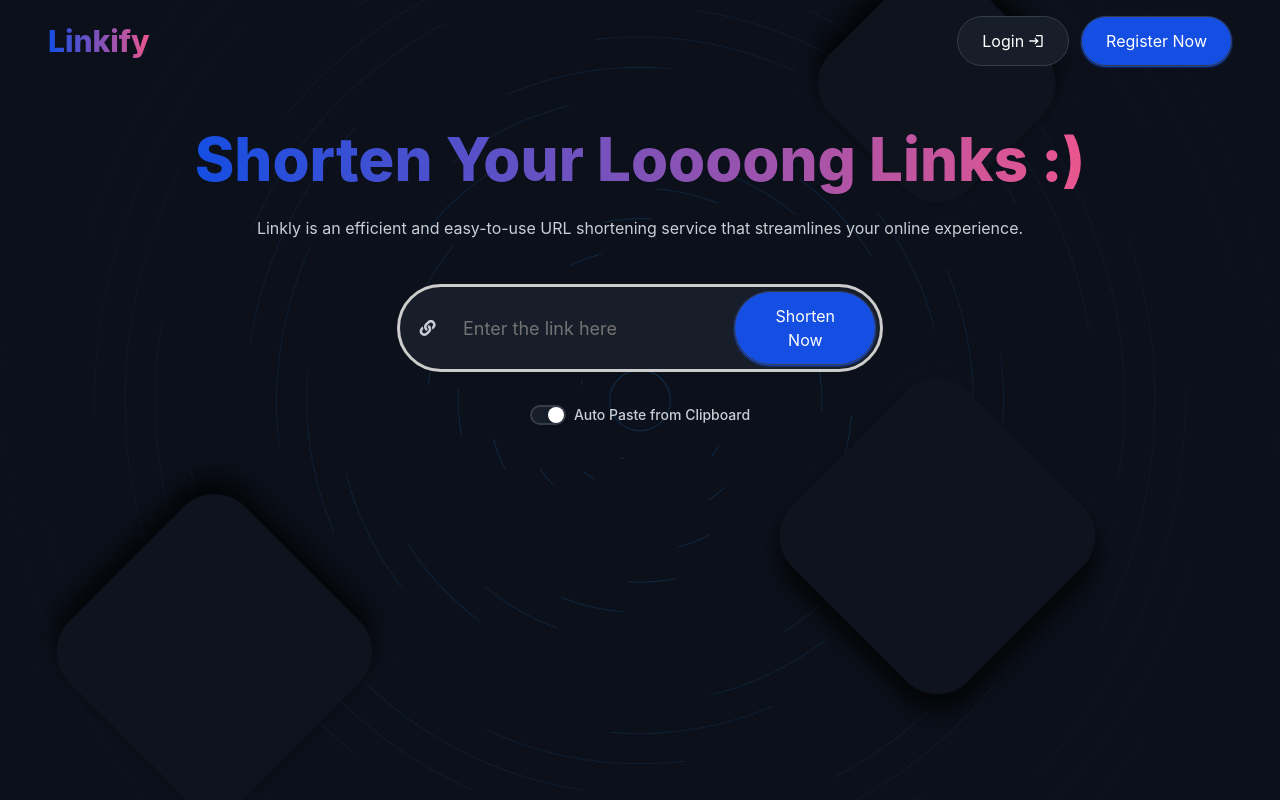
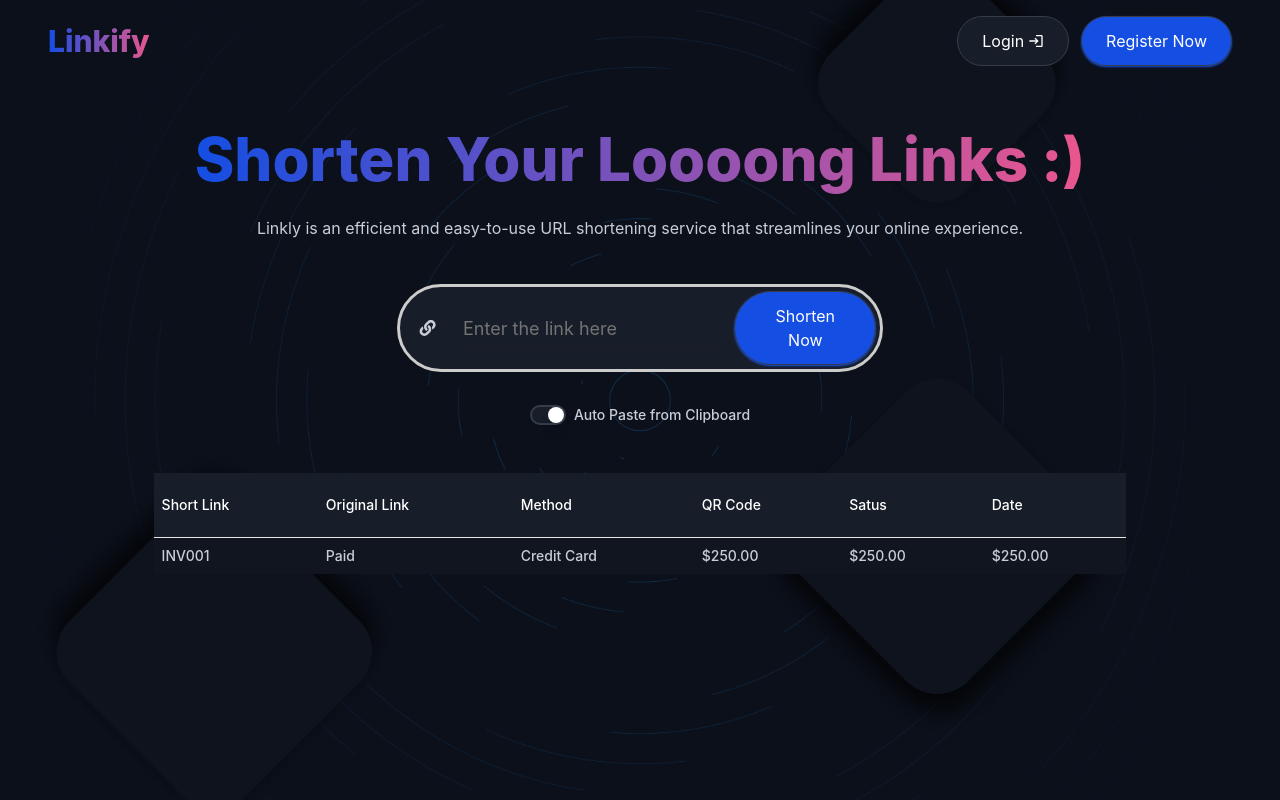
Before and after one commit to vaibhavgupta5/URL-Shortner, a Next.js app: page / in a window 1280 px wide. Built offline with nearby package versions, Linux system fonts and the light colour scheme.

Commit message:
adding table

```diff
--- a/src/app/page.tsx
+++ b/src/app/page.tsx
@@ -1,10 +1,8 @@
 import Header from "@/components/Header";
 import InputField from "@/components/InputField";
-import { Label } from "@/components/ui/label";
-import { Switch } from "@/components/ui/switch";
+import LinkTable from "@/components/LinkTable";
 
 export default function Home() {
-
   return (
     <div className="w-full h-[100vh]">
       <Header />
@@ -17,7 +15,9 @@
           streamlines your online experience.
         </p>
         <InputField />
-
+        <div className="w-[80%] mt-12">
+        <LinkTable />
+        </div>
 
       </div>
     </div>
--- a/src/components/InputField.tsx
+++ b/src/components/InputField.tsx
@@ -9,7 +9,6 @@
 import { Switch } from "./ui/switch";
 import { Label } from "./ui/label";
 
-
 interface ShortenedUrl {
   originalUrl: string;
   shortUrl: string;
@@ -17,32 +16,31 @@
 }
 
 function InputField() {
-  const { toast } = useToast()
+  const { toast } = useToast();
 
   const [originalUrl, setTextToCopy] = useState("");
 
-  const [copyOn , setCopyOn] = useState(true);
+  const [copyOn, setCopyOn] = useState(true);
 
-  const shortenUrl = async (e : any) => {
+  const shortenUrl = async (e: any) => {
     e.preventDefault();
 
-    console.log(copyOn)
+    console.log(copyOn);
     try {
-      const result = await axios.post<apiResponse>("/api/createroute", {originalUrl});
+      const result = await axios.post<apiResponse>("/api/createroute", {
+        originalUrl,
+      });
 
-
-      const sUrl  = (`${process.env.NEXT_PUBLIC_PAGE_URL}/z/${result.data.url?.toString()}`) || "";
+      const sUrl =
+        `${
+          process.env.NEXT_PUBLIC_PAGE_URL
+        }/z/${result.data.url?.toString()}` || "";
 
       const createdDate: string = new Date().toISOString();
 
+      saveToLocalStorage(originalUrl, sUrl, createdDate);
 
-
-
-       saveToLocalStorage(originalUrl, sUrl,createdDate);
-
-
-
-      if(copyOn){
+      if (copyOn) {
         navigator.clipboard
           .writeText(sUrl)
           .then(() => {
@@ -52,40 +50,44 @@
           })
           .catch((err) => {
             toast({
-            variant: "destructive" ,
+              variant: "destructive",
 
               title: "Failed to copy",
             });
           });
       }
 
-      setTextToCopy("")
-
-    } catch (e:any) {
+      setTextToCopy("");
+    } catch (e: any) {
       toast({
-        variant: "destructive" ,
+        variant: "destructive",
 
         title: e.message,
       });
     }
   };
 
-
-  const saveToLocalStorage = (originalUrl: string, shortUrl: string, createdDate: string): void => {
+  const saveToLocalStorage = (
+    originalUrl: string,
+    shortUrl: string,
+    createdDate: string
+  ): void => {
     try {
       // Retrieve existing URLs from local storage
-      const existingUrls: ShortenedUrl[] = JSON.parse(localStorage.getItem('shortenedUrls') || '[]');
+      const existingUrls: ShortenedUrl[] = JSON.parse(
+        localStorage.getItem("shortenedUrls") || "[]"
+      );
 
       // Add the new URL object to the existing array
       existingUrls.push({ originalUrl, shortUrl, createdDate });
 
       // Store the updated array back in local storage
-      localStorage.setItem('shortenedUrls', JSON.stringify(existingUrls));
+      localStorage.setItem("shortenedUrls", JSON.stringify(existingUrls));
 
       // Log to confirm saving
-      console.log('Saved to local storage:', existingUrls);
+      console.log("Saved to local storage:", existingUrls);
     } catch (error) {
-      console.error('Error saving to local storage:', error);
+      console.error("Error saving to local storage:", error);
     }
   };
 
@@ -116,10 +118,7 @@
           onCheckedChange={(e) => setCopyOn(e)}
           defaultChecked
         />
-          <Label
-            htmlFor="clipboard"
-            className="text-[#C9CED6] text-[14px] ml-2"
-          >
+        <Label htmlFor="clipboard" className="text-[#C9CED6] text-[14px] ml-2">
           Auto Paste from Clipboard{" "}
         </Label>
       </div>
--- /dev/null
+++ b/src/components/LinkTable.tsx
@@ -0,0 +1,40 @@
+import React from "react";
+import {
+  Table,
+  TableBody,
+  TableCaption,
+  TableCell,
+  TableHead,
+  TableHeader,
+  TableRow,
+} from "@/components/ui/table";
+
+function LinkTable() {
+  return (
+    <Table className="w-full  ">
+      <TableHeader className="h-[8vh]  ">
+        <TableRow className="bg-[#181E29]  text-white">
+          <TableHead className="text-white">Short Link</TableHead>
+          <TableHead className="text-white">Original Link</TableHead>
+          <TableHead className="text-white">Method</TableHead>
+          <TableHead className="text-white">QR Code</TableHead>
+          <TableHead className="text-white">Satus</TableHead>
+          <TableHead className="text-white">Date</TableHead>
+        </TableRow>
+      </TableHeader>
+      <TableBody >
+        <TableRow className="bg-[#101520]">
+          <TableCell className="font-medium text-[#C9CED6]">INV001</TableCell>
+          <TableCell className="font-medium text-[#C9CED6]">Paid</TableCell>
+          <TableCell className="font-medium text-[#C9CED6]">Credit Card</TableCell>
+          <TableCell className="font-medium text-[#C9CED6]">$250.00</TableCell>
+          <TableCell className="font-medium text-[#C9CED6]">$250.00</TableCell>
+
+          <TableCell className="font-medium text-[#C9CED6]">$250.00</TableCell>
+        </TableRow>
+      </TableBody>
+    </Table>
+  );
+}
+
+export default LinkTable;
--- /dev/null
+++ b/src/components/ui/table.tsx
@@ -0,0 +1,120 @@
+import * as React from "react"
+
+import { cn } from "@/lib/utils"
+
+const Table = React.forwardRef<
+  HTMLTableElement,
+  React.HTMLAttributes<HTMLTableElement>
+>(({ className, ...props }, ref) => (
+  <div className="relative w-full overflow-auto">
+    <table
+      ref={ref}
+      className={cn("w-full caption-bottom text-sm", className)}
+      {...props}
+    />
+  </div>
+))
+Table.displayName = "Table"
+
+const TableHeader = React.forwardRef<
+  HTMLTableSectionElement,
+  React.HTMLAttributes<HTMLTableSectionElement>
+>(({ className, ...props }, ref) => (
+  <thead ref={ref} className={cn("[&_tr]:border-b", className)} {...props} />
+))
+TableHeader.displayName = "TableHeader"
+
+const TableBody = React.forwardRef<
+  HTMLTableSectionElement,
+  React.HTMLAttributes<HTMLTableSectionElement>
+>(({ className, ...props }, ref) => (
+  <tbody
+    ref={ref}
+    className={cn("[&_tr:last-child]:border-0", className)}
+    {...props}
+  />
+))
+TableBody.displayName = "TableBody"
+
+const TableFooter = React.forwardRef<
+  HTMLTableSectionElement,
+  React.HTMLAttributes<HTMLTableSectionElement>
+>(({ className, ...props }, ref) => (
+  <tfoot
+    ref={ref}
+    className={cn(
+      "border-t bg-muted/50 font-medium [&>tr]:last:border-b-0",
+      className
+    )}
+    {...props}
+  />
+))
+TableFooter.displayName = "TableFooter"
+
+const TableRow = React.forwardRef<
+  HTMLTableRowElement,
+  React.HTMLAttributes<HTMLTableRowElement>
+>(({ className, ...props }, ref) => (
+  <tr
+    ref={ref}
+    className={cn(
+      "border-b transition-colors hover:bg-muted/50 data-[state=selected]:bg-muted",
+      className
+    )}
+    {...props}
+  />
+))
+TableRow.displayName = "TableRow"
+
+const TableHead = React.forwardRef<
+  HTMLTableCellElement,
+  React.ThHTMLAttributes<HTMLTableCellElement>
+>(({ className, ...props }, ref) => (
+  <th
+    ref={ref}
+    className={cn(
+      "h-10 px-2 text-left align-middle font-medium text-muted-foreground [&:has([role=checkbox])]:pr-0 [&>[role=checkbox]]:translate-y-[2px]",
+      className
+    )}
+    {...props}
+  />
+))
+TableHead.displayName = "TableHead"
+
+const TableCell = React.forwardRef<
+  HTMLTableCellElement,
+  React.TdHTMLAttributes<HTMLTableCellElement>
+>(({ className, ...props }, ref) => (
+  <td
+    ref={ref}
+    className={cn(
+      "p-2 align-middle [&:has([role=checkbox])]:pr-0 [&>[role=checkbox]]:translate-y-[2px]",
+      className
+    )}
+    {...props}
+  />
+))
+TableCell.displayName = "TableCell"
+
+const TableCaption = React.forwardRef<
+  HTMLTableCaptionElement,
+  React.HTMLAttributes<HTMLTableCaptionElement>
+>(({ className, ...props }, ref) => (
+  <caption
+    ref={ref}
+    className={cn("mt-4 text-sm text-muted-foreground", className)}
+    {...props}
+  />
+))
+TableCaption.displayName = "TableCaption"
+
+export {
+  Table,
+  TableHeader,
+  TableBody,
+  TableFooter,
+  TableHead,
+  TableRow,
+  TableCell,
+  TableCaption,
+}
```
Lines whose indentation alone changed are shown as unchanged.
